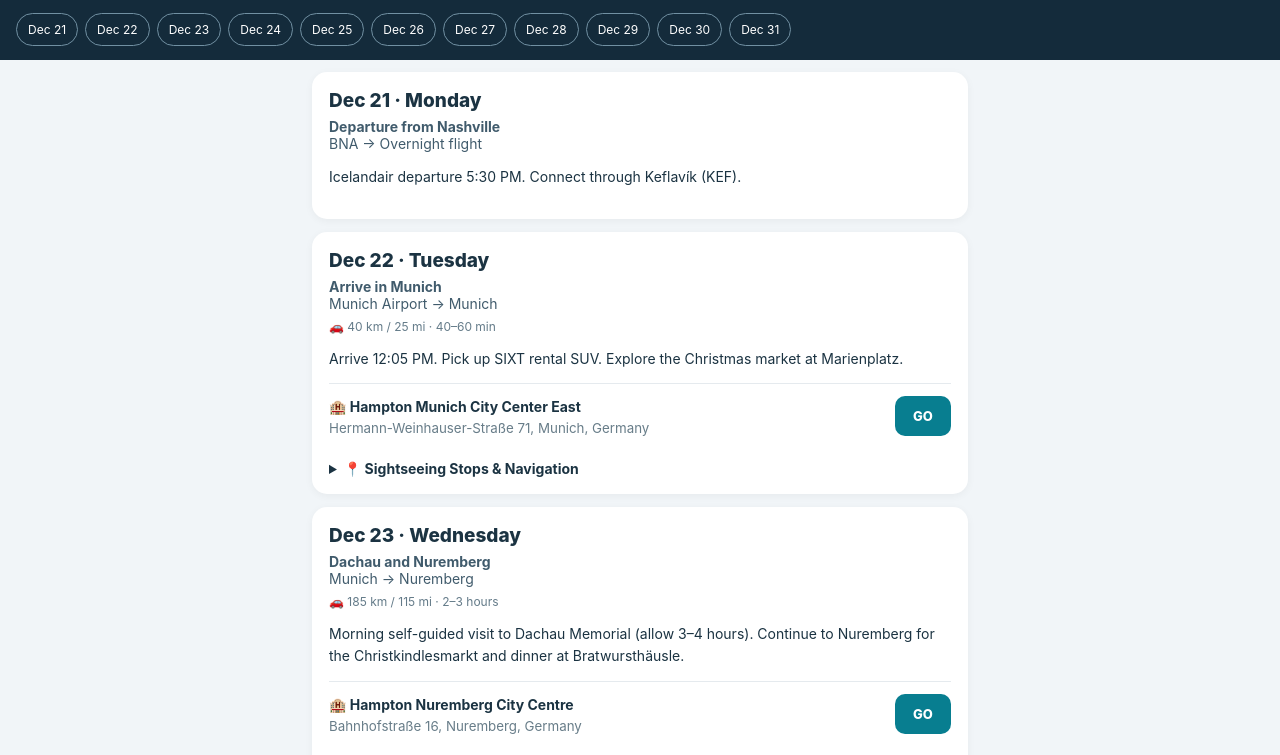
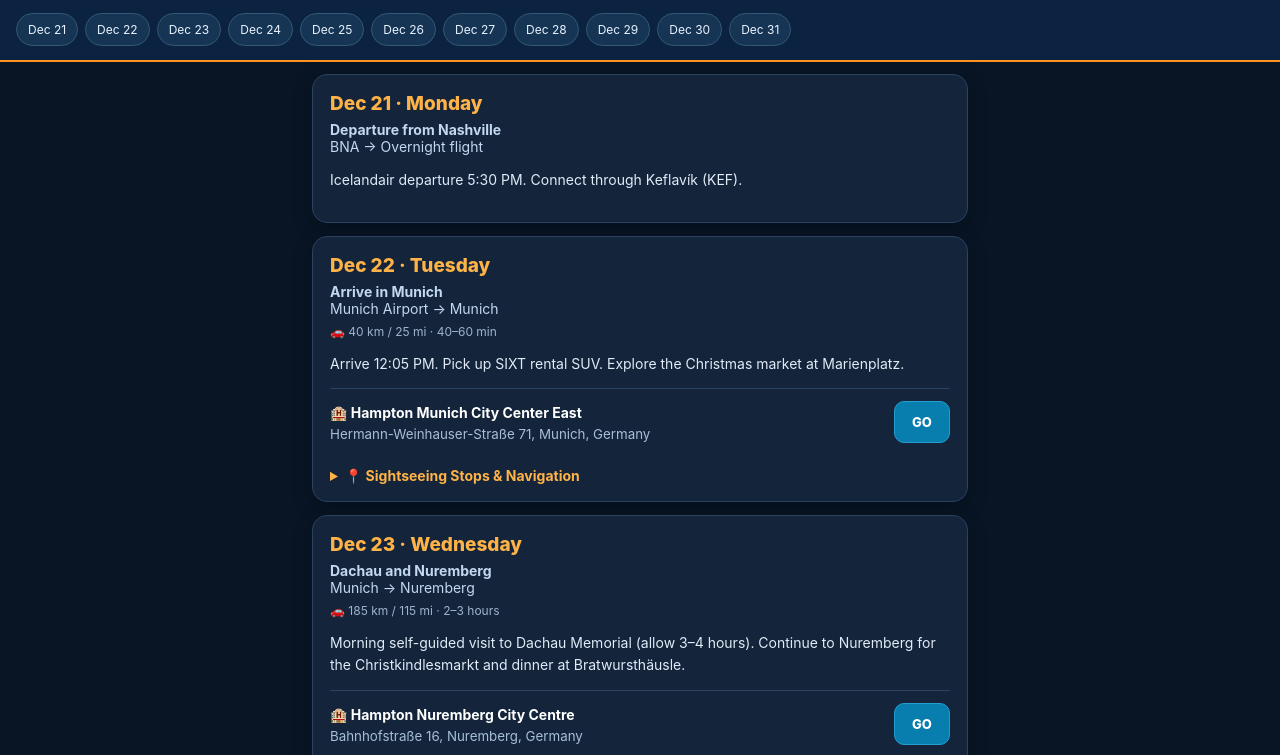
Before and after one commit to snoogens1977/Germany-2026-Trip, a plain HTML site: page index.html in a window 1280 px wide. Shown: the part 76-831 px from the top of the page. Drawn offline with Linux system fonts and the light colour scheme.

Commit message:
Update index.html
Dark mode

```diff
--- a/index.html
+++ b/index.html
@@ -109,6 +109,114 @@
   details { margin-top: 12px; }
   summary { cursor: pointer; font-size: 14px; font-weight: 700; }
   footer { padding: 12px; color: #697d88; font-size: 12px; line-height: 1.6; }
+
+/* HEBERT Germany Trip - Dark Mode */
+
+:root {
+  color-scheme: dark;
+}
+
+body {
+  background: #091525;
+  color: #eaf3ff;
+}
+
+header {
+  background: #0b2340;
+  border-bottom: 2px solid #ff911d;
+}
+
+header p {
+  color: #adc5df;
+}
+
+nav a {
+  background: #163554;
+  border-color: #345875;
+  color: #eaf3ff;
+}
+
+nav a:hover {
+  background: #20527e;
+}
+
+article {
+  background: #13243b;
+  color: #eaf3ff;
+  border: 1px solid #294360;
+  box-shadow: 0 5px 20px rgba(0,0,0,.25);
+}
+
+.date {
+  color: #ffb347;
+}
+
+.route {
+  color: #c2d8ee;
+}
+
+.driving {
+  color: #9eb4ca;
+}
+
+.activities {
+  color: #e0ebf7;
+}
+
+.hotel {
+  border-top-color: #294360;
+}
+
+.hotel strong {
+  color: #ffffff;
+}
+
+.hotel small {
+  color: #a7bfd5;
+}
+
+.go {
+  background: #087eae;
+  color: #ffffff;
+  border: 1px solid #249ed1;
+}
+
+.go:hover {
+  background: #109bcf;
+}
+
+.go.full {
+  background: #bb6410;
+  border-color: #ff981e;
+  color: #ffffff;
+}
+
+.go.full:hover {
+  background: #df7b14;
+}
+
+.stop {
+  border-bottom-color: #294360;
+}
+
+.train {
+  background: #193b4e;
+  border: 1px solid #28788a;
+  color: #e1f6ff;
+}
+
+details {
+  color: #eaf3ff;
+}
+
+summary {
+  color: #ffb347;
+}
+
+footer {
+  color: #95adc5;
+}
+
 </style>
 </head>
 
```
